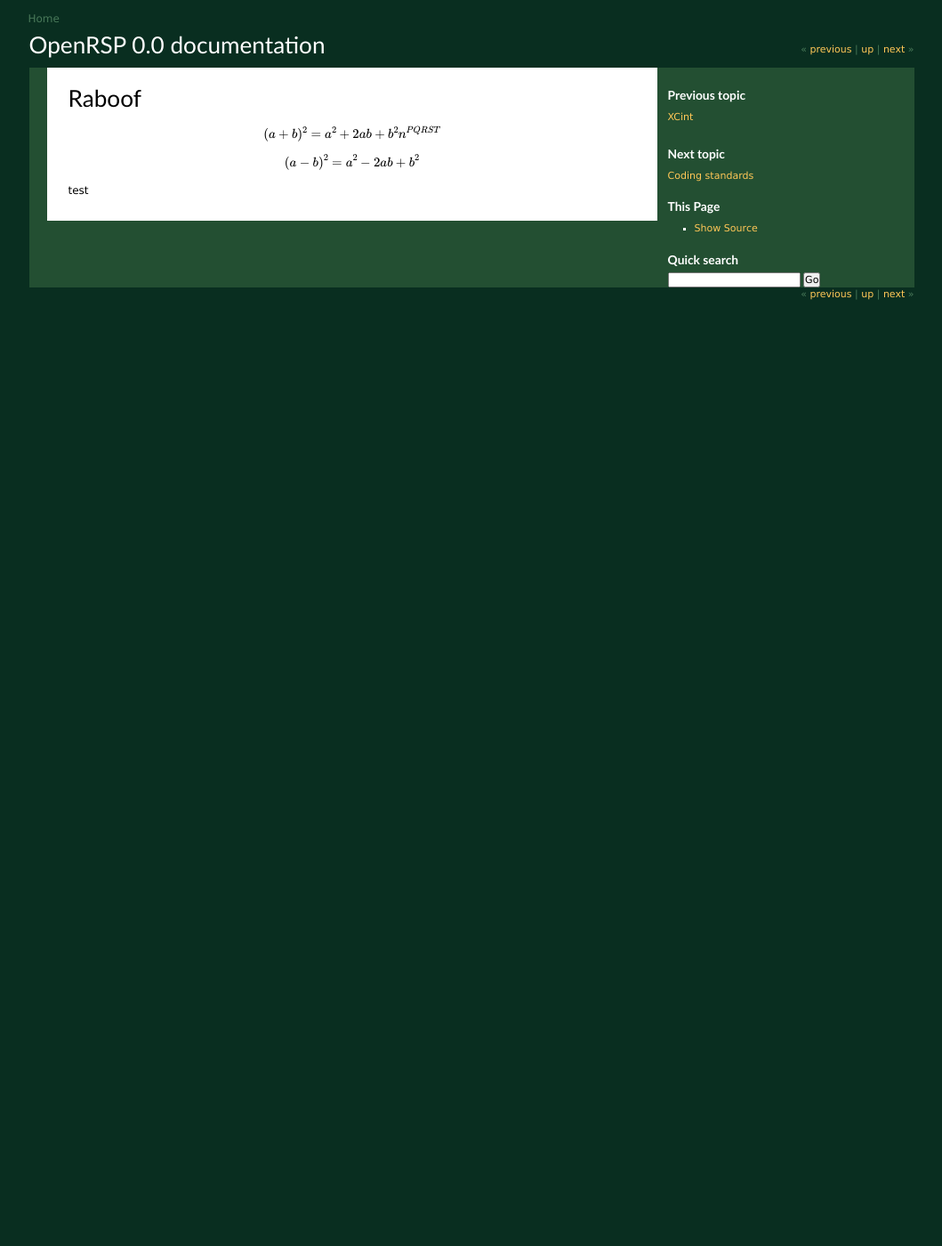
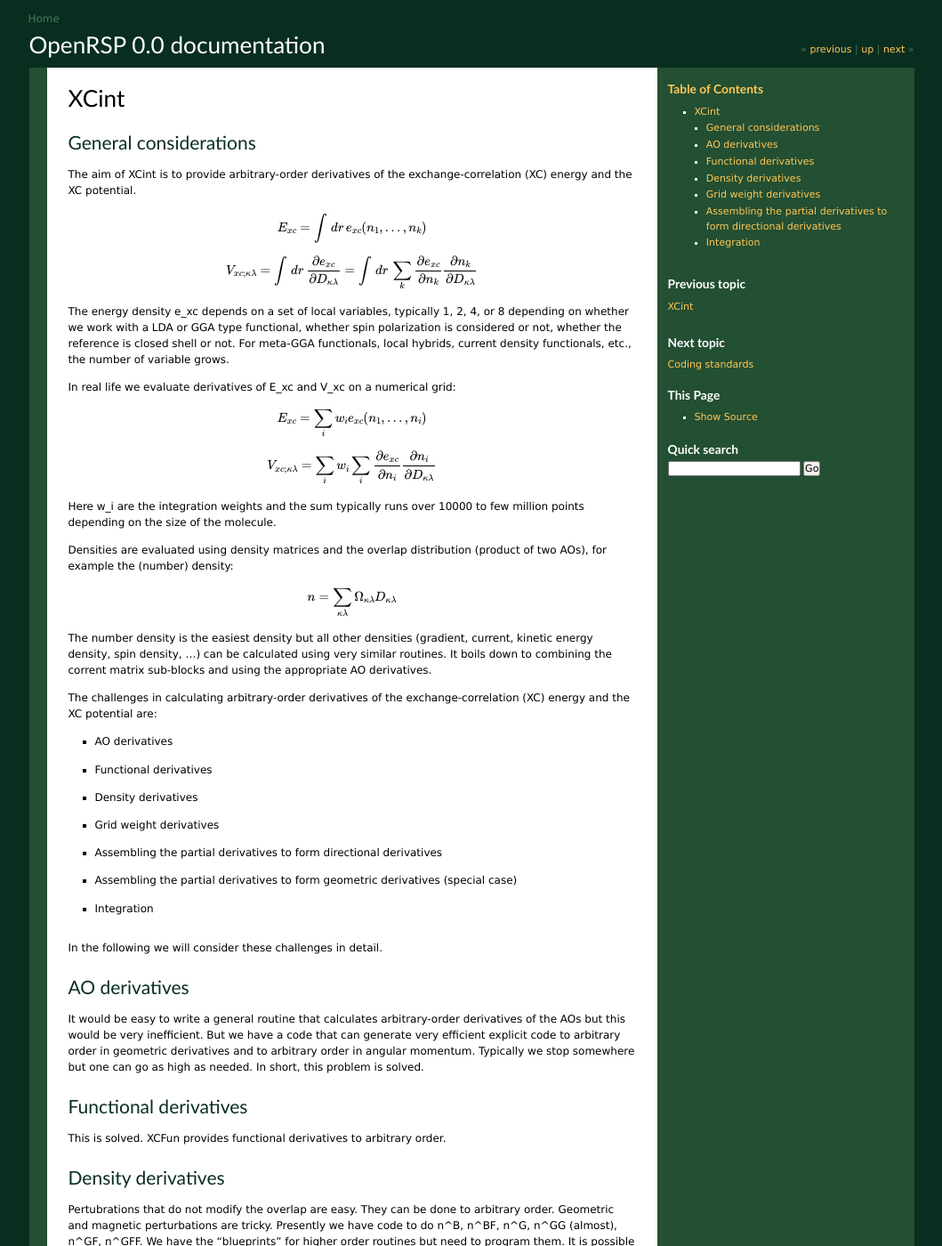
Before and after one commit to openrsp/openrsp, a Sphinx documentation site: the page built from doc/challenges_XCint.rst, in a window 1280 px wide and 1400 px high. Shown: the whole window at 89% size, without its empty margins (110-1169 px from the left). Built offline with Sphinx 7.4.7, drawn with Linux system fonts in a browser that asks for light colours; some of the changed text lies outside the part shown.

Commit message:
more XCint documentation

```diff
--- a/doc/challenges_XCint.rst
+++ b/doc/challenges_XCint.rst
@@ -1,14 +1,116 @@
 
-Raboof
-------
 
+XCint
+=====
+
+
+General considerations
+----------------------
+
+The aim of XCint is to provide arbitrary-order derivatives of the
+exchange-correlation (XC) energy and the XC potential.
 
 .. math::
 
-   (a + b)^2 = a^2 + 2ab + b^2 n^{PQRST}
+   E_{xc} = \int \, d r \, e_{xc} (n_1, \ldots, n_k)
 
 .. math::
 
-   (a - b)^2 = a^2 - 2ab + b^2
+   V_{xc;\kappa\lambda} = \int \, d r \, \frac{\partial e_{xc}}{\partial D_{\kappa\lambda}}
+                        = \int \, d r \, \sum_k \frac{\partial e_{xc}}{\partial n_k} \frac{\partial n_k}{\partial D_{\kappa\lambda}}
 
-test
+The energy density e_xc depends on a set of local variables, typically 1, 2, 4,
+or 8 depending on whether we work with a LDA or GGA type functional, whether
+spin polarization is considered or not, whether the reference is closed shell
+or not. For meta-GGA functionals, local hybrids, current density functionals,
+etc., the number of variable grows.
+
+In real life we evaluate derivatives of E_xc and V_xc on a numerical grid:
+
+.. math::
+
+   E_{xc} = \sum_i w_i e_{xc} (n_1, \ldots, n_i)
+
+.. math::
+
+   V_{xc;\kappa\lambda} = \sum_i w_i \sum_i \frac{\partial e_{xc}}{\partial n_i} \frac{\partial n_i}{\partial D_{\kappa\lambda}}
+
+Here w_i are the integration weights and the sum typically runs over 10000 to
+few million points depending on the size of the molecule.
+
+Densities are evaluated using density matrices and the overlap distribution
+(product of two AOs), for example the (number) density:
+
+.. math::
+
+   n = \sum_{\kappa\lambda} \Omega_{\kappa\lambda} D_{\kappa\lambda}
+
+The number density is the easiest density but all other densities (gradient,
+current, kinetic energy density, spin density, ...) can be calculated using
+very similar routines. It boils down to combining the corrent matrix sub-blocks
+and using the appropriate AO derivatives.
+
+The challenges in calculating arbitrary-order derivatives of the
+exchange-correlation (XC) energy and the XC potential are:
+
+* AO derivatives
+* Functional derivatives
+* Density derivatives
+* Grid weight derivatives
+* Assembling the partial derivatives to form directional derivatives
+* Assembling the partial derivatives to form geometric derivatives (special case)
+* Integration
+
+In the following we will consider these challenges in detail.
+
+
+AO derivatives
+--------------
+
+It would be easy to write a general routine that calculates arbitrary-order
+derivatives of the AOs but this would be very inefficient. But we have a code
+that can generate very efficient explicit code to arbitrary order in geometric
+derivatives and to arbitrary order in angular momentum. Typically we stop
+somewhere but one can go as high as needed. In short, this problem is solved.
+
+
+Functional derivatives
+----------------------
+
+This is solved. XCFun provides functional derivatives to arbitrary order.
+
+
+Density derivatives
+-------------------
+
+Pertubrations that do not modify the overlap are easy. They can be done to
+arbitrary order. Geometric and magnetic perturbations are tricky.  Presently we
+have code to do n^B, n^BF, n^G, n^GG (almost), n^GF, n^GFF.  We have the
+"blueprints" for higher order routines but need to program them.  It is
+possible to program them to arbitrary order but it is not done yet.
+
+
+Grid weight derivatives
+-----------------------
+
+Presently XCint does not generate the grid but receives it from outside.  This
+has advantages but the downside is that the weights are generated without
+knowledge of the perturbation. This can be a problem for geometric derivatives.
+Presently the contribution from grid weight derivatives is not considered.
+
+
+Assembling the partial derivatives to form directional derivatives
+------------------------------------------------------------------
+
+Once all perturbed densities are known to the necessary order, then they can be
+fed to XCFun as taylor series expansions and XCFun returns either the final
+"kernel density" which can be easily distributed over the V_xc matrix or
+deliveres the final e_xc density derivative (the latter is not tested but in my
+opinion should work).
+
+
+Integration
+-----------
+
+Presently we do not have a numerical grid which adapts to the perturbation.
+This is probably not a problem for geometric derivatives.
```
